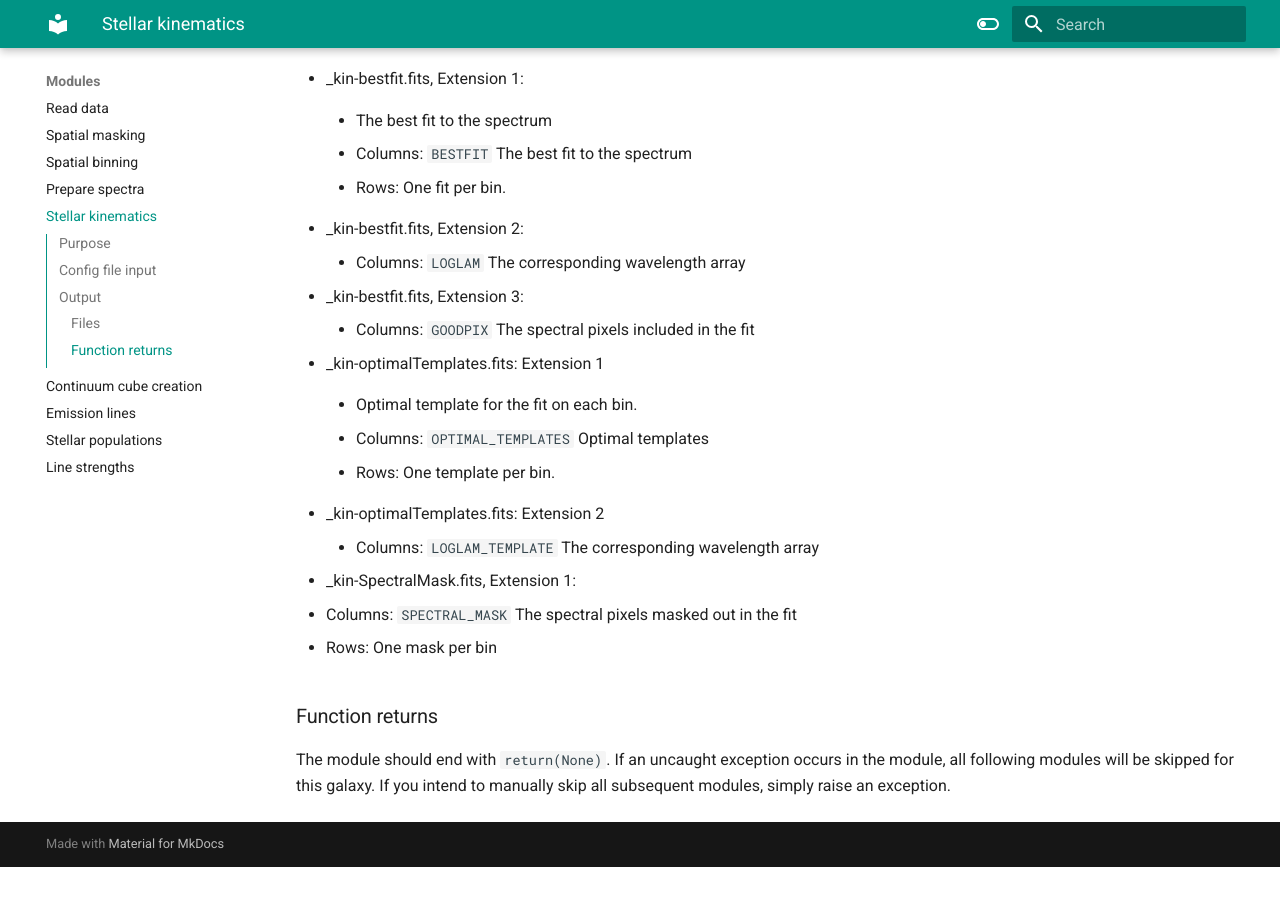
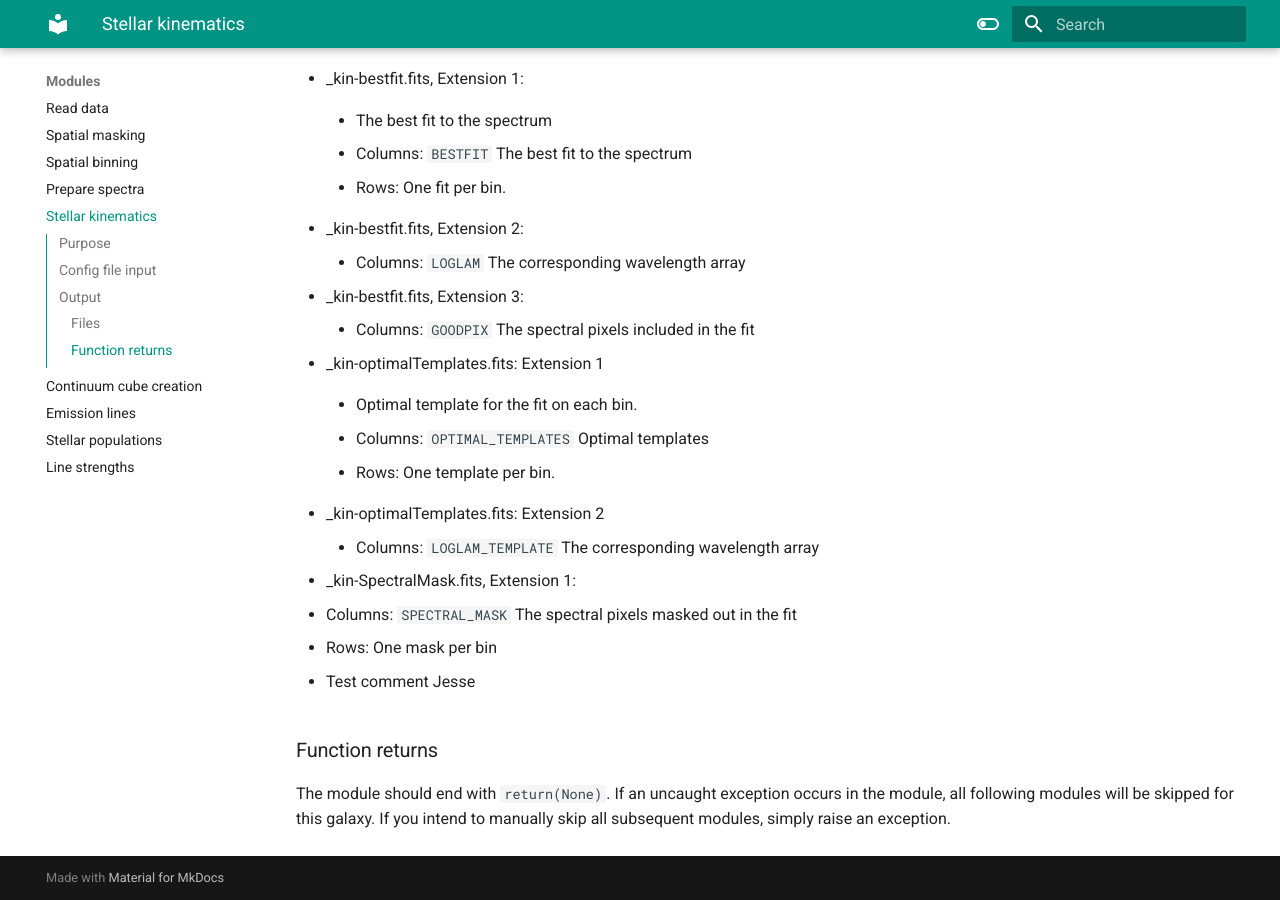
Before and after one commit to geckos-survey/gist-documentation, an MkDocs documentation site: the page built from docs/modules/stellar_kinematics.md, in a window 1280 px wide and 900 px high, scrolled down 1382 px. Built offline with MkDocs 1.6.1 and Material for MkDocs 9.7.7, drawn with Linux system fonts in a browser that asks for light colours; before the commit the page ends 2249 px from its top, so only the background shows below that.

Commit message:
Test push

```diff
--- a/docs/modules/stellar_kinematics.md
+++ b/docs/modules/stellar_kinematics.md
@@ -75,6 +75,9 @@ KIN :
   - Columns: `SPECTRAL_MASK` The spectral pixels masked out in the fit
 
   - Rows: One mask per bin
+
+  - Test comment Jesse
+
 ### Function returns
 
 The module should end with `return(None)`. If an uncaught exception occurs in the module, all following modules will be skipped for this galaxy. If you intend to manually skip all subsequent modules, simply raise an exception.
```
